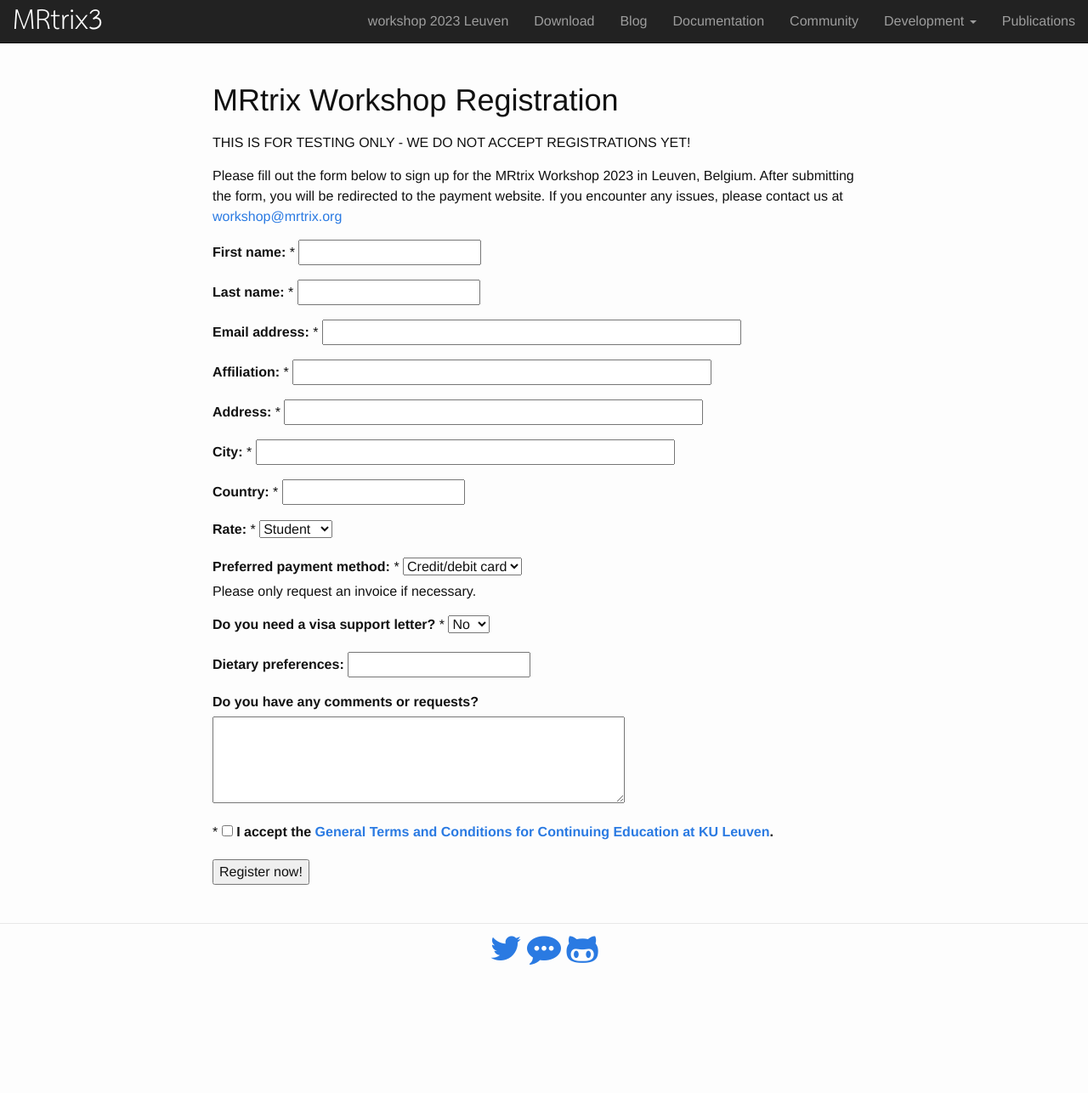
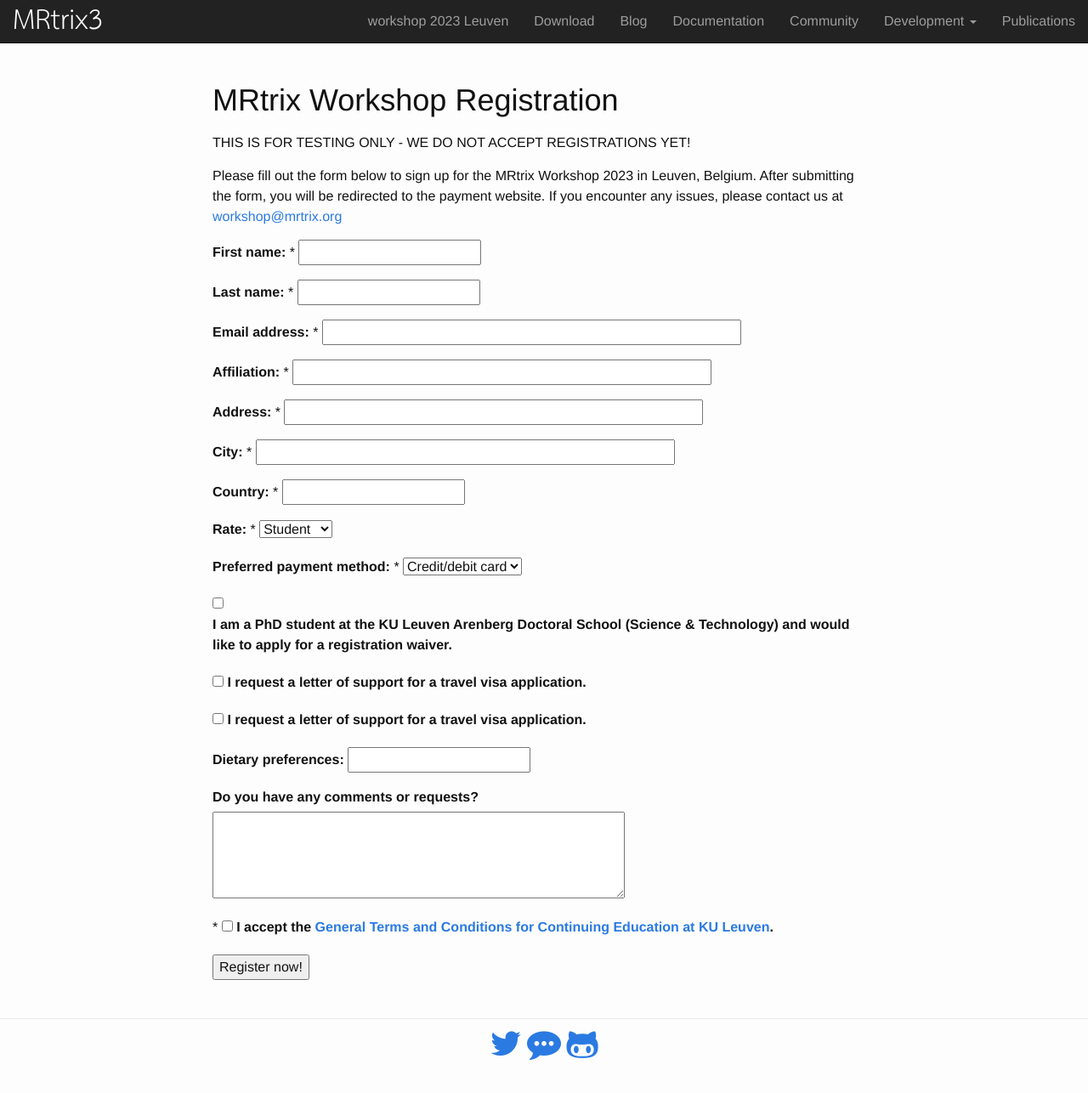
Before and after one commit to MRtrix3/MRtrix3.github.io, a Jekyll site: the page built from leuven2023_registration.html, in a window 1280 px wide and 1303 px high. Shown: the top 1286 px of the window at 85% size. Built offline with Jekyll 4.4.1, drawn with Linux system fonts in a browser that asks for light colours; nearby versions of some CDN libraries.

Commit message:
Further work on the workshop registration form.

```diff
--- a/leuven2023_registration.html
+++ b/leuven2023_registration.html
@@ -28,7 +28,7 @@ permalink: /workshop2023/registration
 
   <p>
     <label for="rate">Rate:</label> *
-    <select id="rate" name="Position" required>
+    <select id="rate" name="Rate" required>
       <option value="Student">Student</option>
       <option value="Post-doc">Post-doc</option>
       <option value="Industry">Industry</option>
@@ -41,22 +41,26 @@ permalink: /workshop2023/registration
       <option value="No">Credit/debit card</option>
       <option value="Yes">Invoice</option>
     </select><br />
-    Please only request an invoice if necessary.
   </p>
 
   <p>
-    <label for="visa">Do you need a visa support letter?</label> *
-    <select id="visa" name="Visa" required>
-      <option value="No">No</option>
-      <option value="Yes">Yes</option>
-    </select>
+    <input id="ads" name="ADS" type="hidden" value="No">
+    <input id="ads" name="ADS" type="checkbox" value="Yes">
+    <label for="ads">I am a PhD student at the KU Leuven Arenberg Doctoral School (Science &amp; Technology) and would like to apply for a registration waiver.</label>
   </p>
+
+  <p>
+    <input id="visa" name="Visa" type="hidden" value="No">
+    <input id="visa" name="Visa" type="checkbox" value="Yes">
+    <label for="visa">I request a letter of support for a travel visa application.</label>
+  </p>
+  <p><input id="visa" name="Visa" type="checkbox"> <label for="visa">I request a letter of support for a travel visa application.</label></p>
 
   <p><label for="diet">Dietary preferences:</label> <input id="diet" name="Dietary" type="text"></p>
 
   <p><label for="comm">Do you have any comments or requests?</label><br /> <textarea id="comm" name="Comments" rows=4 cols=50></textarea></p>
 
-  <p>* <input if="terms" name="Terms" type="checkbox" required> <label for="terms">I accept the <a href="https://www.kuleuven.be/onderwijs/levenslangleren/permanentevorming/Docs/generalterms">General Terms and Conditions for Continuing Education at KU Leuven</a>.</label></p>
+  <p>* <input id="terms" name="Terms" type="checkbox" required> <label for="terms">I accept the <a href="https://www.kuleuven.be/onderwijs/levenslangleren/permanentevorming/Docs/generalterms">General Terms and Conditions for Continuing Education at KU Leuven</a>.</label></p>
 
   <p><button type="submit">Register now!</button></p>
 </form>
@@ -78,17 +82,26 @@ window.addEventListener("load", function() {
     .then(response => response.json())
     .then(function(res) {
       if (res.result === 'success') {
-        //alert("Success!");
+        var outputmessage = '<p>Your registration has been recorded successfully. Nice one!</p>';
+        // data processing
         var amount = 800;
-        if (data.get("Position") === "Student") { amount = 500; }
-        if (data.get("Position") === "Industry") { amount = 1000; }
+        if (data.get("Rate") === "Student") {
+          amount = 500;
+          outputmessage += '<p>Please email a student verification letter to <a href="mailto:workshop@mrtrix.org">workshop@mrtrix.org</a></p>';
+        }
+        if (data.get("Rate") === "Industry") {
+          amount = 1000;
+        }
         var message = "Registration " + data.get("First Name") + " " + data.get("Last Name");
         var link = encodeURI("http://www.kuleuven.be/sapredir/onlinebetaling?taal=en-US&ges_mededeling=400/0023/82805&amount=" + amount + "&omschrijving=" + message);
-        var outputmessage = '<p>Your registration has been recorded successfully. Nice one!</p>';
-        if (data.get("Invoice") === "Yes") {
-          outputmessage += '<p>We will send you the invoice, including payment instructions, by email.</p>'
+        if (data.get("ADS") === "Yes") {
+          outputmessage += '<p>We have limited number waivers available for ADS students. You do not need to pay the registration fee until we have processed your application.</p>';
         } else {
-          outputmessage += '<p>Please proceed to the following page to pay the registration fee (&euro;' + amount + '): <a href="' + link + '">Payment Link.</a></p>';
+          if (data.get("Invoice") === "Yes") {
+            outputmessage += '<p>We will send you the invoice, including payment instructions, by email.</p>'
+          } else {
+            outputmessage += '<p>Please proceed to the following page to pay the registration fee (&euro;' + amount + '): <a href="' + link + '">Payment Link.</a></p>';
+          }
         }
         outputDiv.innerHTML = outputmessage;
       }
```
